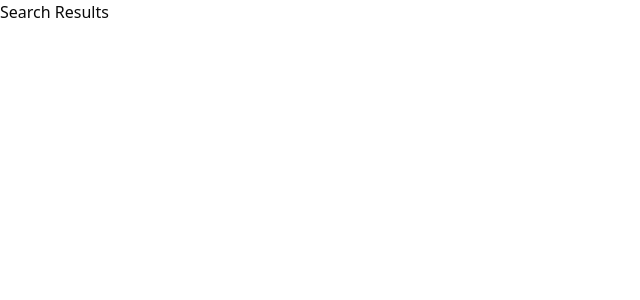
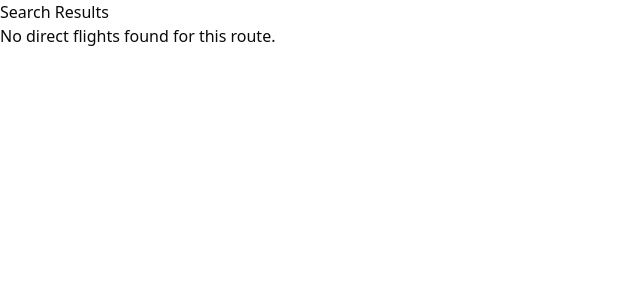
Before and after one commit to AdityaUmale/flight-search, a Next.js app: page /search-results in a window 1280 px wide. Shown: the top 300 px of the page, without its empty margins (0-640 px from the left). Built offline with nearby package versions, Linux system fonts and the light colour scheme.

Commit message:
checkpoint

```diff
--- a/app/globals.css
+++ b/app/globals.css
@@ -64,6 +64,9 @@
     @apply bg-background text-foreground;
   }
 }
+.bg-gradient-loading {
+  background: linear-gradient(90deg, rgba(58, 104, 137, 0.5) 0%, #3A6889 45.63%, rgba(58, 104, 137, 0.5) 100%);
+}
 
 @keyframes loading {
   0% {
--- a/app/page.tsx
+++ b/app/page.tsx
@@ -1,3 +1,4 @@
+// app/page.tsx
 'use client'
 
 import { useState } from "react"
@@ -8,22 +9,41 @@ import { Calendar, ChevronDown, Search, Loader } from "lucide-react"
 import { LocateFixed } from "lucide-react"
 import { ArrowLeftRight } from "lucide-react"
 import SearchInterface from "@/components/SearchInterface"
+import AirportDropdown from "@/components/AirportDropdown"
+import airportsData from "@/data/airports.json"
 
 export default function Home() {
   const [isLoading, setIsLoading] = useState(false)
+  const [showFromDropdown, setShowFromDropdown] = useState(false)
+  const [showToDropdown, setShowToDropdown] = useState(false)
+  const [fromAirport, setFromAirport] = useState('')
+  const [toAirport, setToAirport] = useState('')
   const router = useRouter()
 
   const handleSearch = () => {
     setIsLoading(true)
-    // Simulate API call or data processing
     setTimeout(() => {
       router.push('/search-results')
-    }, 3000) // Redirect after 3 seconds
+    }, 6000)
+  }
+
+  const handleCloseSearch = () => {
+    setIsLoading(false)
+  }
+
+  const handleSelectAirport = (type, airport) => {
+    if (type === 'from') {
+      setFromAirport(`${airport.name} (${airport.code})`)
+      setShowFromDropdown(false)
+    } else {
+      setToAirport(`${airport.name} (${airport.code})`)
+      setShowToDropdown(false)
+    }
   }
 
   return (
     <div className="container mx-auto p-8 w-12000px h-900px ml-120px">
-      {isLoading === false ? (
+      {!isLoading ? (
         <>
           <div className="w-auto h-[43px] mt-[106px] ml-[431px]">
             <h1 className="text-[36px] font-normal leading-[43.2px] font-neue-montreal whitespace-nowrap">Good afternoon, Brian</h1>
@@ -42,8 +62,17 @@ export default function Home() {
                 <Input
                   placeholder="Where from?"
                   className="h-full border-none focus:ring-0 rounded-[12px] bg-transparent pl-10 pr-8"
+                  value={fromAirport}
+                  onClick={() => setShowFromDropdown(true)}
+                  readOnly
                 />
                 <ChevronDown className="absolute right-3 text-gray-400" size={20} />
+                {showFromDropdown && (
+                  <AirportDropdown
+                    airports={airportsData.airports}
+                    onSelect={(airport) => handleSelectAirport('from', airport)}
+                  />
+                )}
               </div>
               <div className="w-[52px] h-[52px] bg-[#F5F7FA] rounded-full flex items-center justify-center">
                 <ArrowLeftRight size={20} className="text-gray-600" />
@@ -53,8 +82,17 @@ export default function Home() {
                 <Input
                   placeholder="Where to?"
                   className="h-full border-none focus:ring-0 rounded-[12px] bg-transparent pl-10 pr-8"
+                  value={toAirport}
+                  onClick={() => setShowToDropdown(true)}
+                  readOnly
                 />
                 <ChevronDown className="absolute right-3 text-gray-400" size={20} />
+                {showToDropdown && (
+                  <AirportDropdown
+                    airports={airportsData.airports}
+                    onSelect={(airport) => handleSelectAirport('to', airport)}
+                  />
+                )}
               </div>
               <div className="w-[177px] h-[60px] rounded-[12px] border border-[#E6E8EB] flex items-center relative">
                 <Calendar className="absolute left-3 text-gray-400" size={20} />
@@ -91,7 +129,7 @@ export default function Home() {
           </div>
         </>
       ) : (
-        <SearchInterface />
+        <SearchInterface onClose={handleCloseSearch} />
       )}
     </div>
   )
--- a/app/search-results/page.tsx
+++ b/app/search-results/page.tsx
@@ -1,11 +1,30 @@
-import React from 'react'
 
-function page() {
+import React from 'react';
+import flightConnections from '@/data/flightConnections.json';
+
+const SearchResults = ({ from, to }) => {
+  const availableFlights = flightConnections.connections.filter(
+    (flight) => flight.from === from && flight.to === to
+  );
+
   return (
     <div>
-      <h1>Search Results</h1>
+      <h2>Search Results</h2>
+      {availableFlights.length > 0 ? (
+        availableFlights.map((flight, index) => (
+          <div key={index} className="flight-item">
+            <h3>{flight.airline} - {flight.flightNumber}</h3>
+            <p>Departure: {flight.departureTime}</p>
+            <p>Arrival: {flight.arrivalTime}</p>
+            <p>Duration: {flight.duration}</p>
+            <p>Price: ${flight.price}</p>
+          </div>
+        ))
+      ) : (
+        <p>No direct flights found for this route.</p>
+      )}
     </div>
-  )
-}
+  );
+};
 
-export default page
+export default SearchResults;
--- /dev/null
+++ b/components/AirportDropdown.tsx
@@ -0,0 +1,23 @@
+// components/AirportDropdown.js
+import React from 'react';
+
+const AirportDropdown = ({ airports, onSelect }) => {
+  return (
+    <div className="absolute z-10 w-full mt-1 bg-white border border-gray-300 rounded-md shadow-lg max-h-60 overflow-y-auto">
+      {airports.map((airport) => (
+        <div
+          key={airport.code}
+          className="p-2 hover:bg-gray-100 cursor-pointer"
+          onClick={() => onSelect(airport)}
+        >
+          <div className="font-semibold">{airport.name}</div>
+          <div className="text-sm text-gray-600">
+            {airport.city}, {airport.country} ({airport.code})
+          </div>
+        </div>
+      ))}
+    </div>
+  );
+};
+
+export default AirportDropdown;
--- a/components/SearchInterface.tsx
+++ b/components/SearchInterface.tsx
@@ -1,12 +1,17 @@
-import { Check, Loader, Search } from "lucide-react";
+import { Check, Loader, Search, X } from "lucide-react";
 import { Input } from "./ui/input";
 import { Button } from "./ui/button";
 import { Skeleton } from "./ui/skeleton";
 
-const SearchInterface = () => {
+interface SearchInterfaceProps {
+  onClose: () => void;
+}
+
+export default function SearchInterface({ onClose }: SearchInterfaceProps) {
   return (
     <div className="flex flex-col h-screen">
       {/* Navbar */}
+      <div className="flex justify-between items-center">
         <div className="flex items-center w-[662px] h-[50px] bg-white rounded-full border border-[#E6E8EB] px-6 py-3 mb-4">
           <div className="flex-1 flex items-center gap-4">
             <div className="flex items-center w-[200px] h-4 max-w-[200px]">
@@ -40,27 +45,38 @@ const SearchInterface = () => {
             </Button>
           </div>
         </div>
+        <Button
+          title="Close"
+          onClick={onClose}
+          className="absolute top-10 right-28 p-2 rounded-full bg-white border-2 border-gray-300 hover:bg-gray-100 transition-colors"
+        >
+          <X size={24} className="text-gray-500" />
+        </Button>
+      </div>
 
       {/* Loading line */}
-      <div className="h-1 bg-blue-200 relative overflow-hidden">
-        <div className="h-full bg-blue-500 absolute left-0 top-0 w-1/3 animate-loading"></div>
+      <div className="h-1  relative overflow-hidden">
+        <div className="h-full absolute bg-gradient-loading left-0 top-0 w-1/3 animate-loading"></div>
       </div>
 
       {/* Loading content with skeleton background */}
       <div className="container mx-auto p-8 flex justify-center items-center flex-grow relative">
         {/* Skeleton background */}
-        <div className="absolute inset-0 grid grid-cols-3 gap-4 p-8">
-          {[...Array(9)].map((_, index) => (
-            <div key={index} className="space-y-2">
-              <Skeleton className="h-48 w-full" />
-              <Skeleton className="h-4 w-3/4" />
-              <Skeleton className="h-4 w-1/2" />
+        <div className="absolute inset-0 flex flex-col space-y-6 p-8">
+          {[...Array(5)].map((_, index) => (
+            <div key={index} className="flex space-x-4">
+              <Skeleton className="h-24 w-24 rounded" /> {/* Image skeleton */}
+              <div className="space-y-2 flex-1">
+                <Skeleton className="h-4 w-full" /> {/* Title line */}
+                <Skeleton className="h-4 w-3/4" /> {/* Subtitle line */}
+                <Skeleton className="h-4 w-1/2" /> {/* Additional info line */}
+              </div>
             </div>
           ))}
         </div>
 
         {/* Main loading card */}
-        <div className="absolute w-[323px] h-[300px] top-[204px] left-[438px] bg-white rounded-tl-[16px] shadow-lg p-6 z-10 border-t border-l">
+        <div className="absolute w-[323px] h-[300px] top-[100px] left-[438px] bg-white rounded-tl-[16px] shadow-lg p-6 z-10 border-t border-l">
           <div className="flex flex-col items-center h-full justify-center">
             <div className="w-16 h-16 mb-4">
               {/* Paper plane SVG */}
@@ -104,6 +120,4 @@ const SearchInterface = () => {
       </div>
     </div>
   );
-};
-
-export default SearchInterface;
+}
--- /dev/null
+++ b/data/airports.json
@@ -0,0 +1,64 @@
+{
+    "airports": [
+      {
+        "name": "Indira Gandhi International Airport",
+        "code": "DEL",
+        "city": "New Delhi",
+        "country": "India"
+      },
+      {
+        "name": "Chhatrapati Shivaji Maharaj International Airport",
+        "code": "BOM",
+        "city": "Mumbai",
+        "country": "India"
+      },
+      {
+        "name": "John F. Kennedy International Airport",
+        "code": "JFK",
+        "city": "New York",
+        "country": "United States"
+      },
+      {
+        "name": "Dubai International Airport",
+        "code": "DXB",
+        "city": "Dubai",
+        "country": "United Arab Emirates"
+      },
+      {
+        "name": "Heathrow Airport",
+        "code": "LHR",
+        "city": "London",
+        "country": "United Kingdom"
+      },
+      {
+        "name": "Singapore Changi Airport",
+        "code": "SIN",
+        "city": "Singapore",
+        "country": "Singapore"
+      },
+      {
+        "name": "Los Angeles International Airport",
+        "code": "LAX",
+        "city": "Los Angeles",
+        "country": "United States"
+      },
+      {
+        "name": "Beijing Capital International Airport",
+        "code": "PEK",
+        "city": "Beijing",
+        "country": "China"
+      },
+      {
+        "name": "Sydney Kingsford Smith International Airport",
+        "code": "SYD",
+        "city": "Sydney",
+        "country": "Australia"
+      },
+      {
+        "name": "Tokyo Haneda Airport",
+        "code": "HND",
+        "city": "Tokyo",
+        "country": "Japan"
+      }
+    ]
+  }
--- /dev/null
+++ b/data/flightConnections.json
@@ -0,0 +1,105 @@
+
+{
+    "connections": [
+      {
+        "from": "DEL",
+        "to": "BOM",
+        "airline": "Air India",
+        "flightNumber": "AI101",
+        "departureTime": "08:00",
+        "arrivalTime": "10:00",
+        "duration": "2h 00m",
+        "price": 150
+      },
+      {
+        "from": "BOM",
+        "to": "JFK",
+        "airline": "Emirates",
+        "flightNumber": "EK204",
+        "departureTime": "12:30",
+        "arrivalTime": "23:45",
+        "duration": "16h 15m",
+        "price": 750
+      },
+      {
+        "from": "JFK",
+        "to": "DXB",
+        "airline": "Emirates",
+        "flightNumber": "EK202",
+        "departureTime": "11:00",
+        "arrivalTime": "08:00",
+        "duration": "12h 00m",
+        "price": 800
+      },
+      {
+        "from": "DXB",
+        "to": "LHR",
+        "airline": "British Airways",
+        "flightNumber": "BA106",
+        "departureTime": "10:30",
+        "arrivalTime": "14:45",
+        "duration": "7h 15m",
+        "price": 450
+      },
+      {
+        "from": "LHR",
+        "to": "SIN",
+        "airline": "Singapore Airlines",
+        "flightNumber": "SQ317",
+        "departureTime": "21:25",
+        "arrivalTime": "17:55",
+        "duration": "13h 30m",
+        "price": 900
+      },
+      {
+        "from": "SIN",
+        "to": "LAX",
+        "airline": "Singapore Airlines",
+        "flightNumber": "SQ12",
+        "departureTime": "09:00",
+        "arrivalTime": "09:15",
+        "duration": "15h 15m",
+        "price": 1100
+      },
+      {
+        "from": "LAX",
+        "to": "PEK",
+        "airline": "Air China",
+        "flightNumber": "CA988",
+        "departureTime": "01:40",
+        "arrivalTime": "05:20",
+        "duration": "12h 40m",
+        "price": 850
+      },
+      {
+        "from": "PEK",
+        "to": "SYD",
+        "airline": "Qantas",
+        "flightNumber": "QF108",
+        "departureTime": "20:00",
+        "arrivalTime": "09:30",
+        "duration": "11h 30m",
+        "price": 700
+      },
+      {
+        "from": "SYD",
+        "to": "HND",
+        "airline": "Japan Airlines",
+        "flightNumber": "JL52",
+        "departureTime": "09:15",
+        "arrivalTime": "17:25",
+        "duration": "9h 10m",
+        "price": 600
+      },
+      {
+        "from": "HND",
+        "to": "DEL",
+        "airline": "All Nippon Airways",
+        "flightNumber": "NH837",
+        "departureTime": "11:25",
+        "arrivalTime": "17:25",
+        "duration": "9h 00m",
+        "price": 550
+      }
+    ]
+  }
```
Lines whose indentation alone changed are shown as unchanged.
